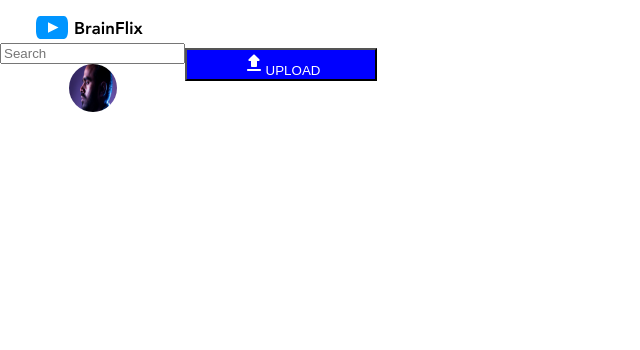
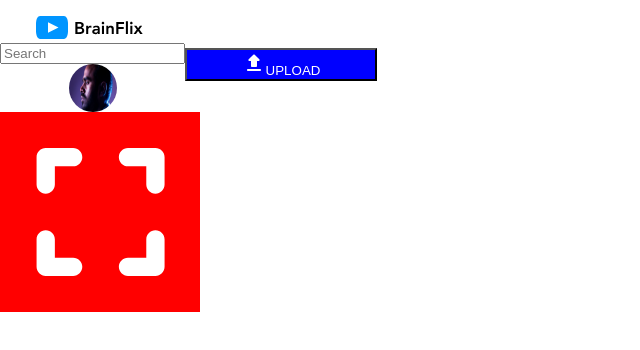
Before and after one commit to rm-jordan/brainflix, a React (Create React App) app: page / in a window 1280 px wide. Shown: the top 350 px of the page, without its empty margins (0-640 px from the left). Built offline with nearby package versions, Linux system fonts and the light colour scheme.

Commit message:
started new branch sprint-1

```diff
--- a/src/App.js
+++ b/src/App.js
@@ -1,7 +1,6 @@
 import './styles/app.scss'
 import Header from './components/Header/Header'
-
-
+import HeroVideo from './components/HeroVideo/HeroVideo'
 
 
 
@@ -9,6 +8,7 @@ function App() {
   return (
     <>
     <Header />
+    <HeroVideo />
     </>
   );
 }
--- a/src/components/Header/Header.js
+++ b/src/components/Header/Header.js
@@ -2,6 +2,8 @@ import './Header.scss'
 import logo from '../../assets/images/Logo/BrainFlix-logo.svg'
 import defaultPic from '../../assets/images/Images/Mohan-muruge.jpg'
 import buttonIcon from '../../assets/images/Icons/upload.svg'
+import magGlass from '../../assets/images/Icons/search.svg'
+
 
 export default function Header () {
   return (
@@ -13,6 +15,7 @@ export default function Header () {
         </a>
           <div className='header__search__container'>
           <form>
+
             <input className="header__search" type='text' id='search' placeholder='Search'></input>
           </form>
           </div>
--- /dev/null
+++ b/src/components/HeroVideo/HeroVideo.js
@@ -0,0 +1,8 @@
+import './HeroVideo.scss'
+import fullScreen from '../../assets/images/Icons/fullscren.svg'
+
+export default function HeroVideo() {
+  return (
+    <img className='img-test' src={fullScreen} alt='some filler'/>
+  )
+}
--- /dev/null
+++ b/src/components/HeroVideo/HeroVideo.scss
@@ -0,0 +1,6 @@
+.img-test {
+  height: 200px;
+  width: 200px;
+  color: black;
+  background-color: red;
+}
```
Also changed, not shown: src/components/Component/Component.js (deleted), src/components/Component/Component.scss (deleted), src/data/data.js (deleted).
